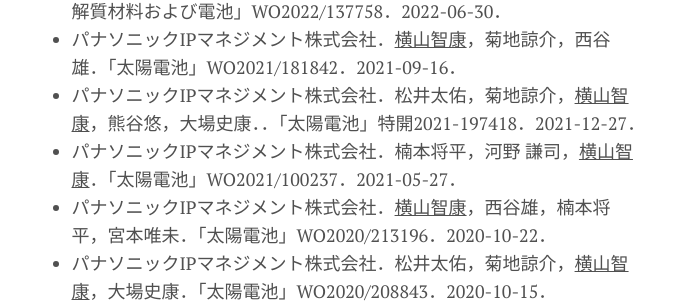
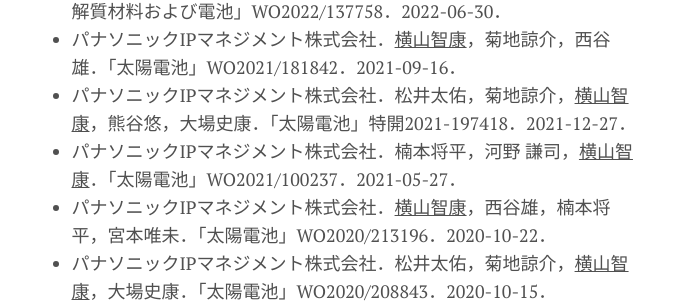
Before and after one commit to yokoyamatomoyasu/yokoyamatomoyasu.github.io, a Jekyll site: the page built from menu/about.md, in a window 1280 px wide and 900 px high, scrolled down 4917 px. Shown: the part 149-453 px from the top of the window, without its empty margins (301-976 px from the left). Built offline with Jekyll 4.4.1, drawn with Linux system fonts in a browser that asks for light colours.

```diff
--- a/menu/about.md
+++ b/menu/about.md
@@ -91,7 +91,7 @@
 ### 特許
 - パナソニックIPマネジメント株式会社．大浦恒星，<u>横山智康</u>．「固体電解質材料および電池」WO2022/137758．2022-06-30．
 - パナソニックIPマネジメント株式会社．<u>横山智康</u>，菊地諒介，西谷雄．「太陽電池」WO2021/181842．2021-09-16．
-- パナソニックIPマネジメント株式会社．松井太佑，菊地諒介，<u>横山智康</u>，熊谷悠，大場史康．．「太陽電池」特開2021-197418．2021-12-27．
+- パナソニックIPマネジメント株式会社．松井太佑，菊地諒介，<u>横山智康</u>，熊谷悠，大場史康．「太陽電池」特開2021-197418．2021-12-27．
 - パナソニックIPマネジメント株式会社．楠本将平，河野 謙司，<u>横山智康</u>．「太陽電池」WO2021/100237．2021-05-27．
 - パナソニックIPマネジメント株式会社．<u>横山智康</u>，西谷雄，楠本将平，宮本唯未．「太陽電池」WO2020/213196．2020-10-22．
 - パナソニックIPマネジメント株式会社．松井太佑，菊地諒介，<u>横山智康</u>，大場史康．「太陽電池」WO2020/208843．2020-10-15．
```
